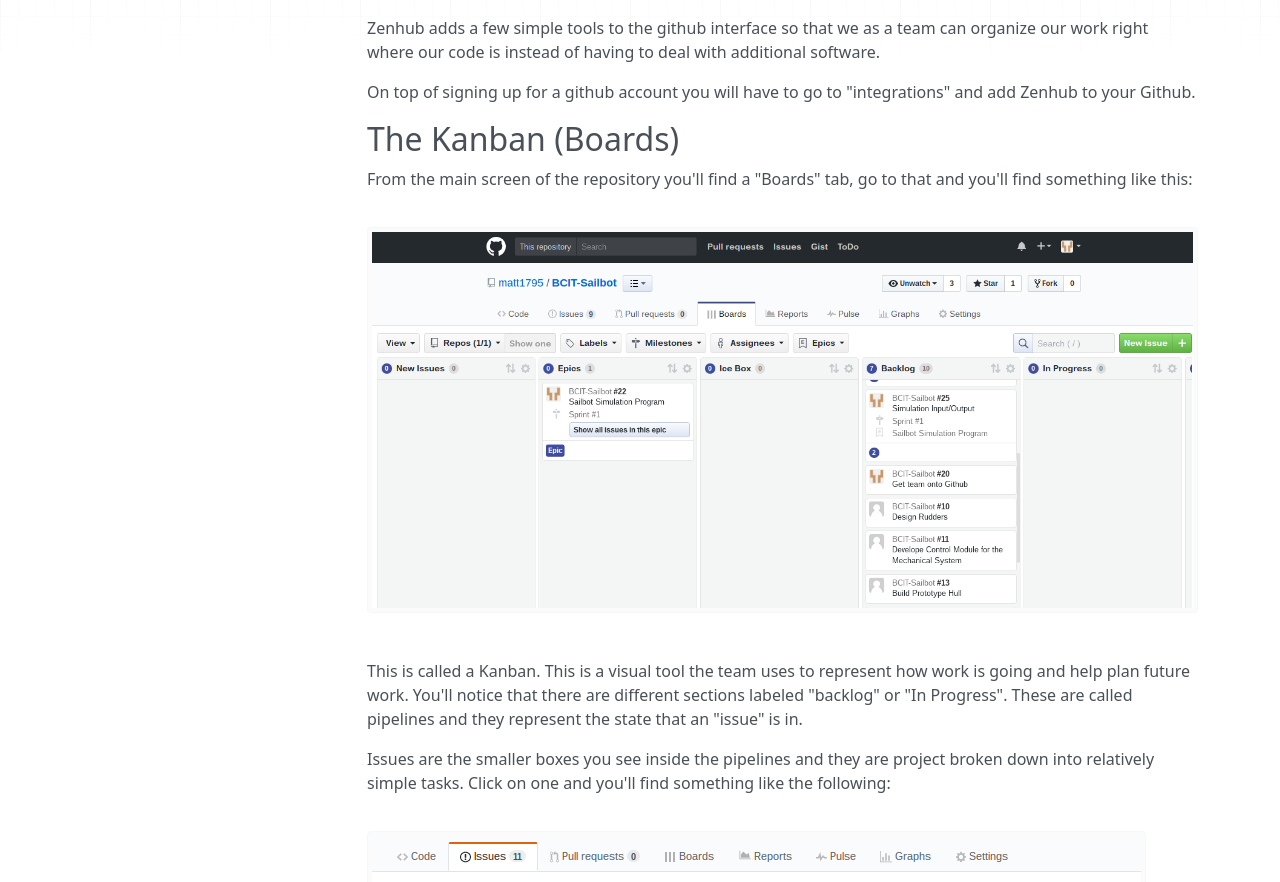
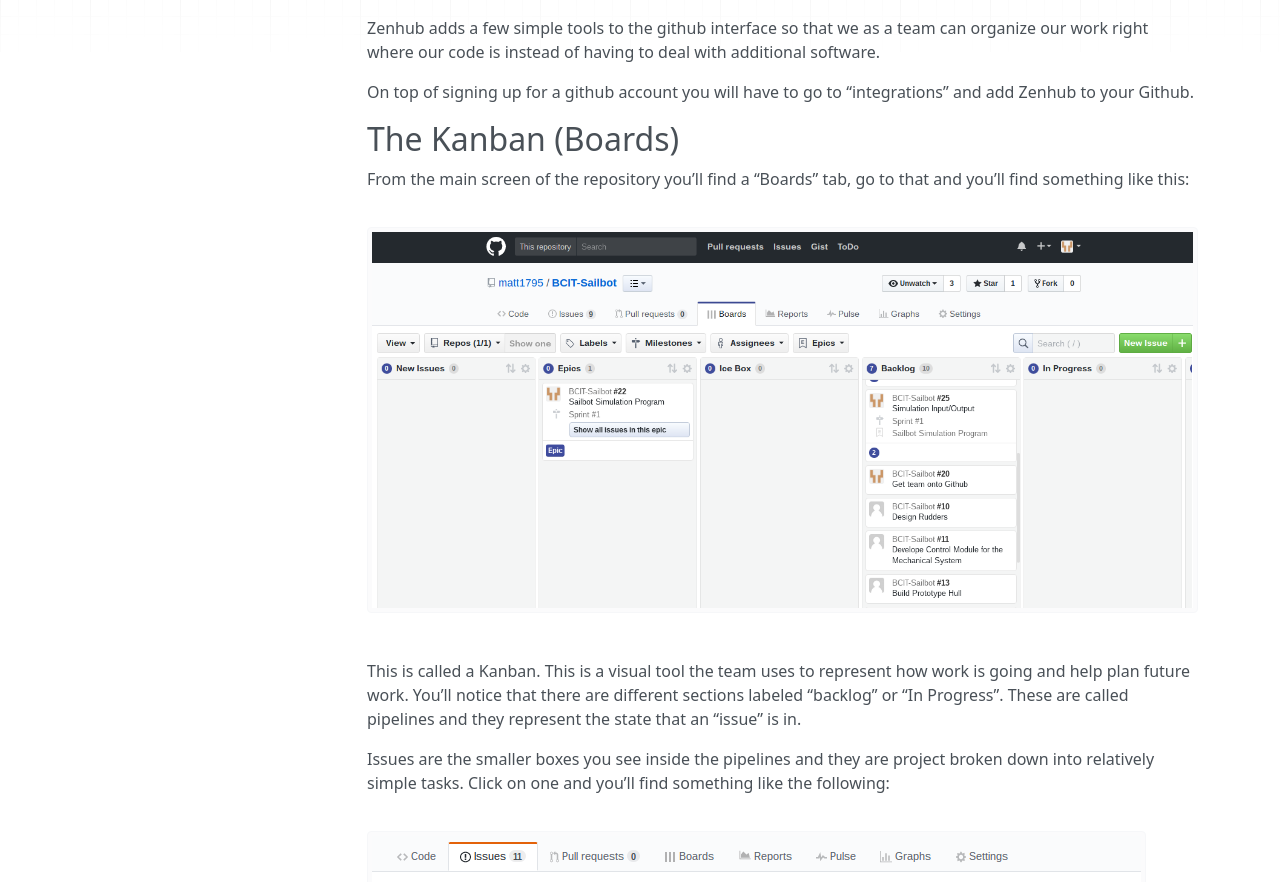
Before and after one commit to mattnite/BCIT-Sailbot, an MkDocs documentation site: the page built from docs/team/zenhub.md, in a window 1280 px wide and 1400 px high. Shown: the part 254-1136 px from the top of the window. Built offline with MkDocs 1.6.1, drawn with Linux system fonts in a browser that asks for light colours; nearby versions of some CDN libraries; old or Windows-style settings are respelled for this version of MkDocs; some of the changed text lies outside the part shown.

Commit message:
Testing adding extensions

```diff
--- a/mkdocs.yml
+++ b/mkdocs.yml
@@ -16,3 +16,6 @@
     - Using Zenhub: 'team/zenhub.md'
     - Coding Standard: 'team/standard.md'
     - Testing: 'team/testing.md'
+
+markdown_extensions:
+    - smarty
```
